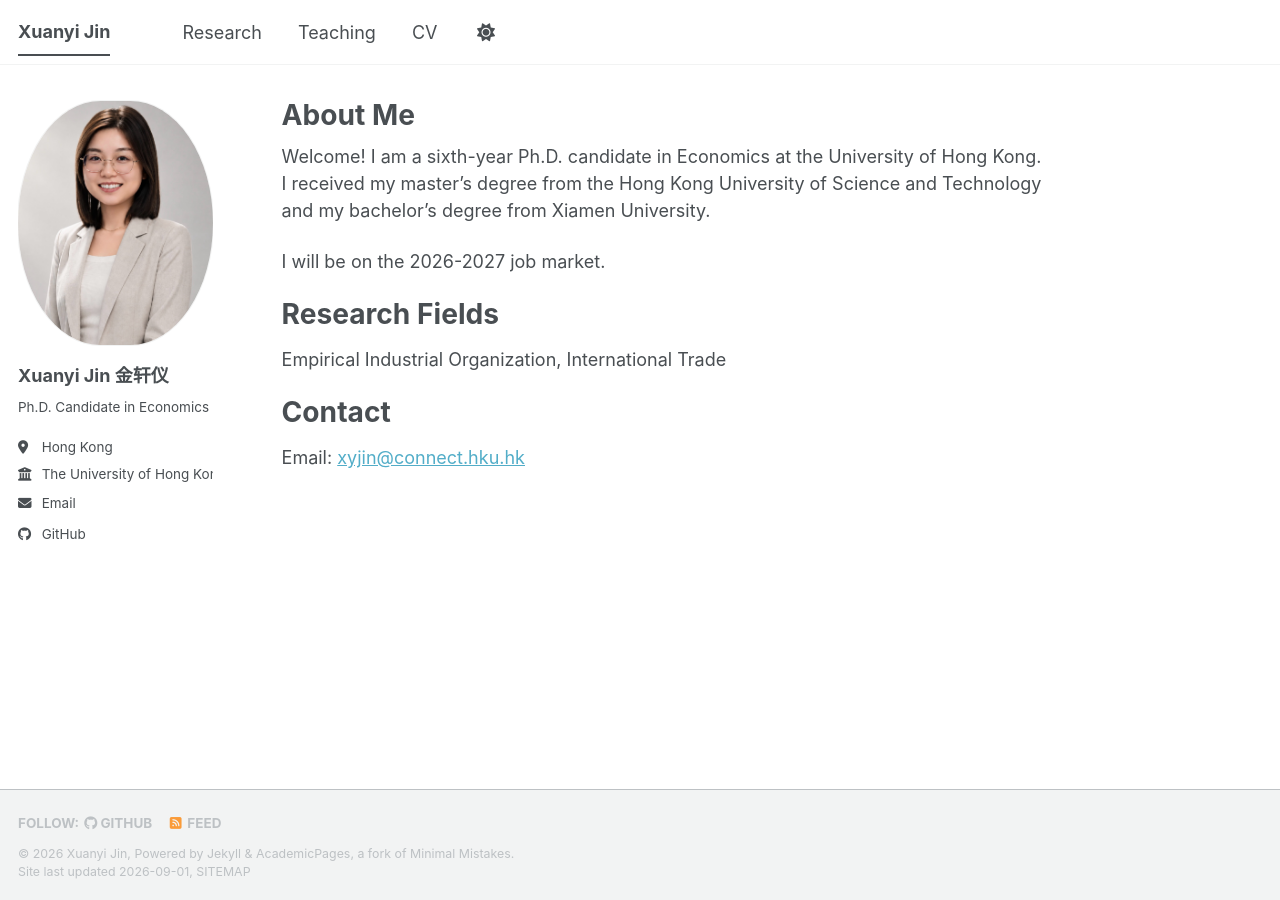
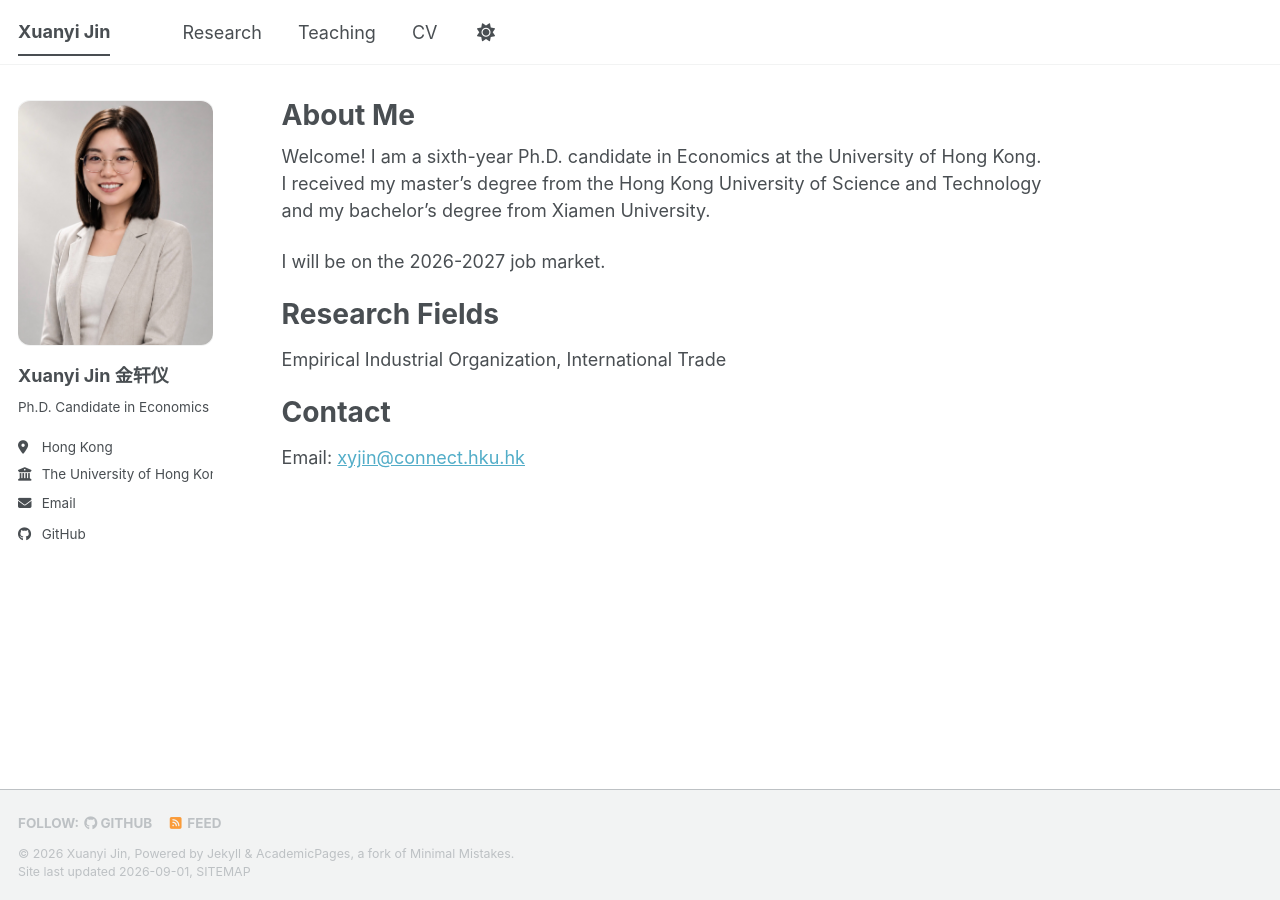
Before and after one commit to xuanyi-jin/xuanyi-jin.github.io, a Jekyll site: the page built from _pages/about.md, in a window 1280 px wide. Built offline with Jekyll 4.4.1, drawn with Linux system fonts in a browser that asks for light colours; a style sheet for code colours, icons or effects is not loaded.

Commit message:
Use rounded-rectangle sidebar photo
Co-Authored-By: Claude Fable 5 <noreply@anthropic.com>

```diff
--- a/_sass/layout/_sidebar.scss
+++ b/_sass/layout/_sidebar.scss
@@ -155,7 +155,7 @@
     max-width: 200px;
     height: auto;
     aspect-ratio: 4 / 5;
-    border-radius: 55% / 65%;
+    border-radius: 12px;
     overflow: hidden;
     margin: 0 0 20px;
     box-shadow: 0 0 0 1px var(--global-border-color);
```
